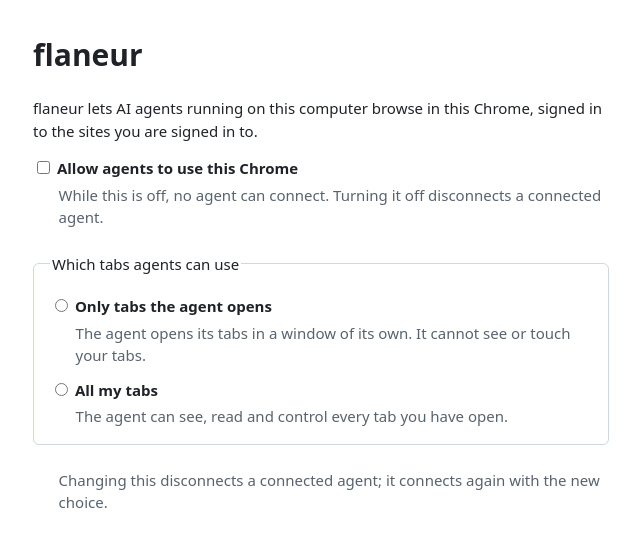
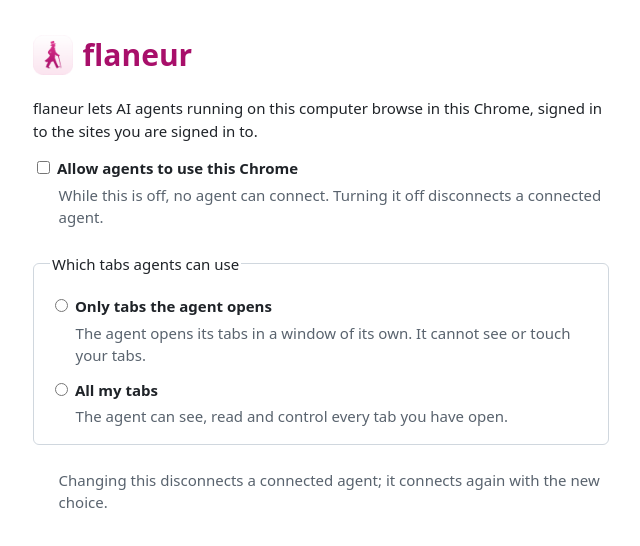
Before and after one commit to kedrzu/flaneur, a browser extension: page packages/extension/options.html in a window 1280 px wide. Shown: the whole page, without its empty margins (319-959 px from the left). Drawn offline with Linux system fonts and the light colour scheme.

Commit message:
feat(extension): show the flaneur signet as the extension's icon
Refs #12

Co-Authored-By: Claude Opus 5.5 <noreply@anthropic.com>

```diff
--- a/packages/extension/options.html
+++ b/packages/extension/options.html
@@ -3,6 +3,10 @@
   <head>
     <meta charset="utf-8" />
     <title>flaneur</title>
+    <link
+      rel="icon"
+      href="icons/icon-32.png"
+    />
     <style>
       body {
         font:
@@ -27,6 +31,12 @@
         margin-top: 0.75rem;
         font-weight: 600;
       }
+      h1 {
+        display: flex;
+        align-items: center;
+        gap: 0.6rem;
+        color: #a80f6a;
+      }
       .hint {
         margin: 0.25rem 0 0 1.6rem;
         color: #59636e;
@@ -34,7 +44,14 @@
     </style>
   </head>
   <body>
-    <h1>flaneur</h1>
+    <h1>
+      <img
+        src="icons/icon-48.png"
+        width="40"
+        height="40"
+        alt=""
+      />flaneur
+    </h1>
     <p>
       flaneur lets AI agents running on this computer browse in this Chrome, signed in to the sites you are signed in
       to.
```
Also changed, not shown: packages/extension/scripts/pack.ts (+11 -1 lines), packages/extension/icons/icon-128.png (added), packages/extension/icons/icon-16.png (added), packages/extension/icons/icon-32.png (added), packages/extension/icons/icon-48.png (added), packages/extension/manifest.json, 1 other file.
